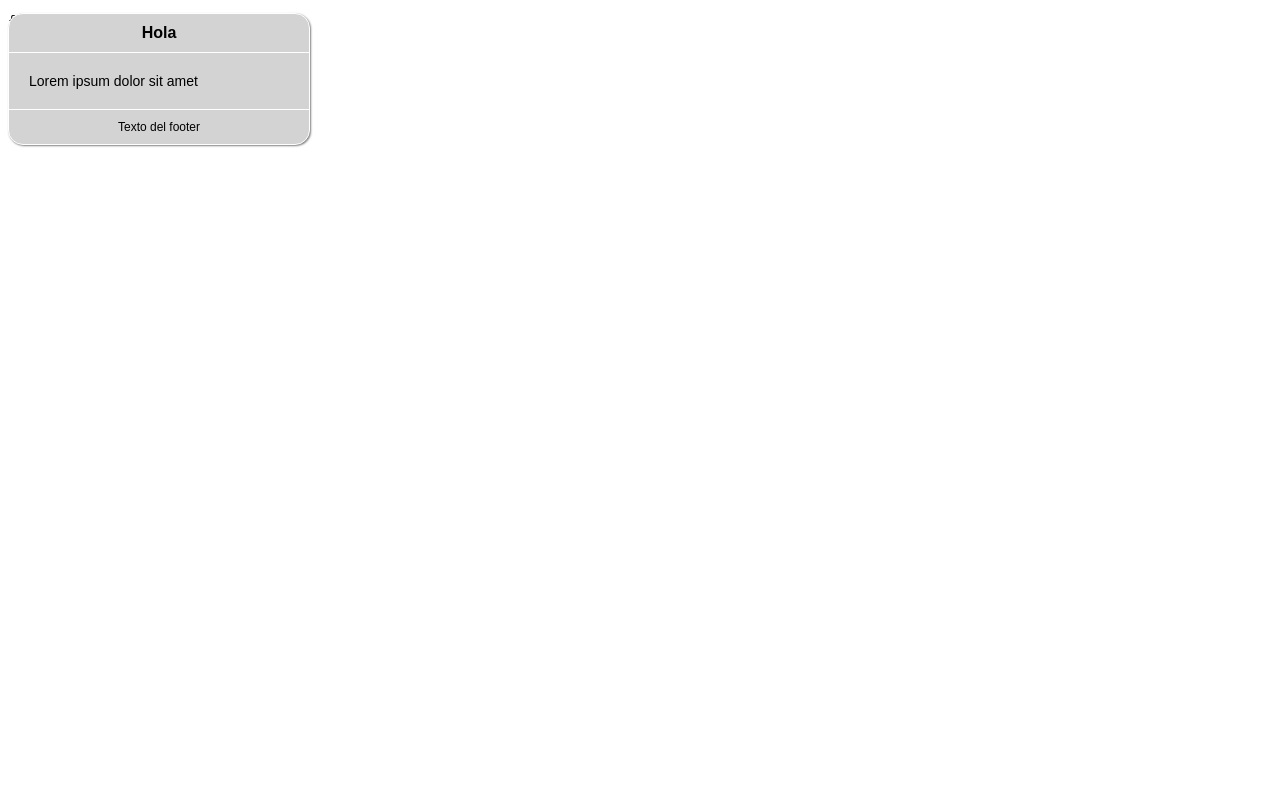
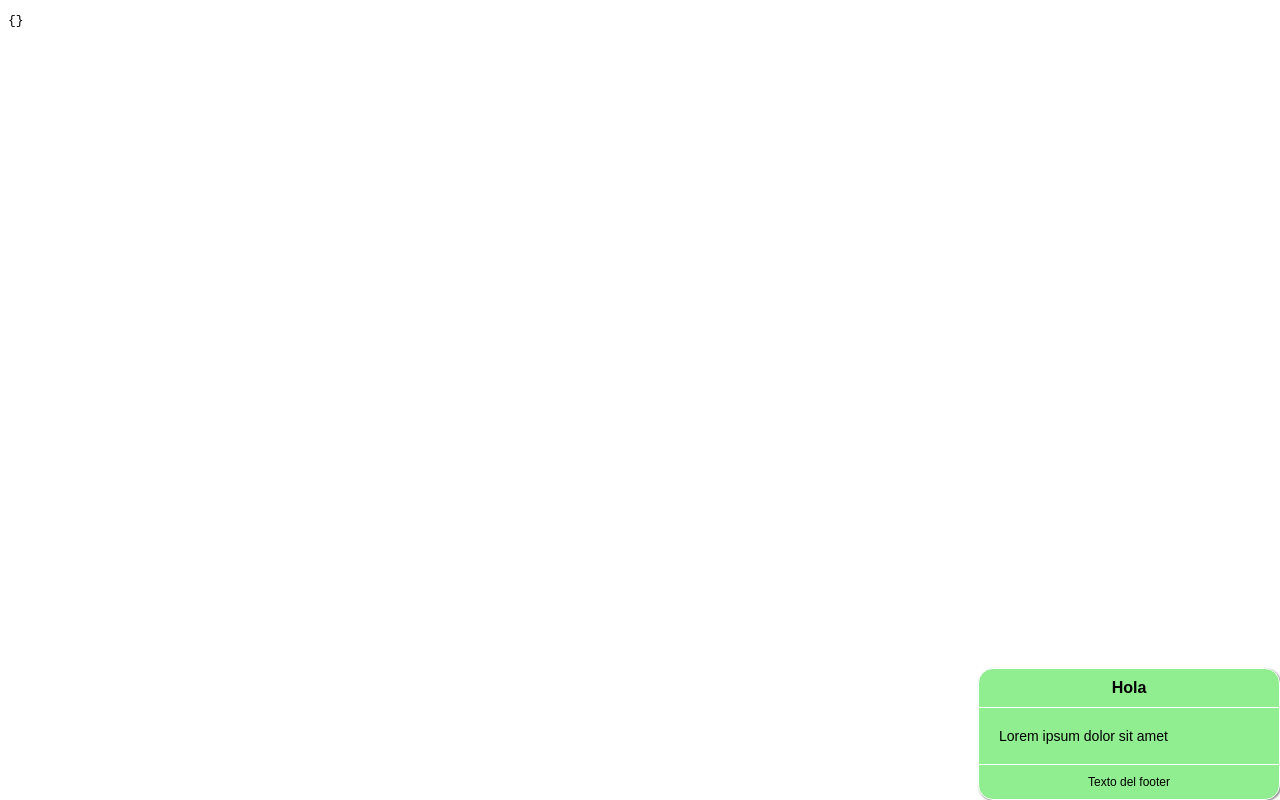
Before and after one commit to Gustavo-SGP/Curso-Vue.Js, a plain HTML site: page Modulo 2 - Componentes/05 Slots/index.html in a window 1280 px wide. Drawn offline with nearby package versions, Linux system fonts and the light colour scheme.

Commit message:
Propiedades css

```diff
--- a/Modulo 2 - Componentes/05 Slots/index.html
+++ b/Modulo 2 - Componentes/05 Slots/index.html
@@ -12,7 +12,7 @@
 
 <body>
     <main>
-        <alerta></alerta>
+        <alerta tipo="alerta--exito" posicion="alerta--abajo-derecha"></alerta>
 
         <pre>{{$data}}</pre>
     </main>
```
